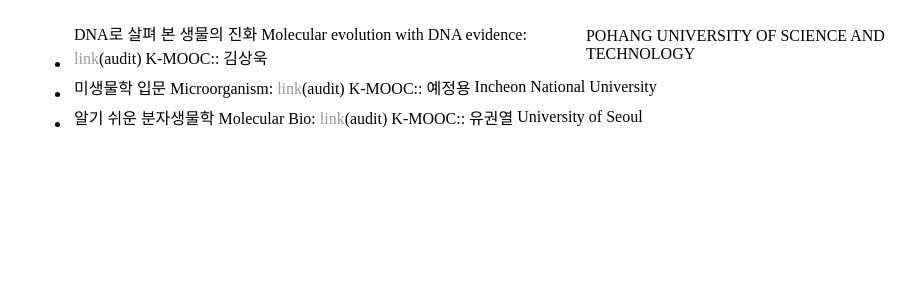
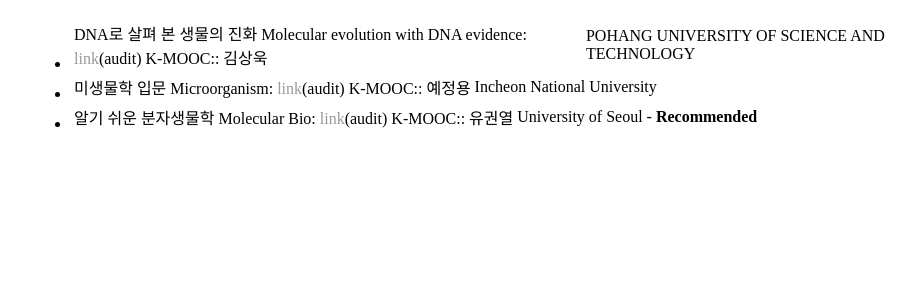
Before and after one commit to yjkweon24/yjkweon24.github.io, a Jekyll site: the page built from coursework/coursework.md, in a window 1280 px wide and 900 px high, scrolled down 465 px. Shown: the part 152-438 px from the top of the window, without its empty margins (161-1077 px from the left). Built offline with Jekyll 4.4.1, drawn with Linux system fonts in a browser that asks for light colours; our own code applies the rules of GitHub Pages for plain Markdown files.

Commit message:
Update coursework.md

```diff
--- a/coursework/coursework.md
+++ b/coursework/coursework.md
@@ -18,7 +18,7 @@
 
 * 미생물학 입문 Microorganism: [link](http://www.kmooc.kr/courses/course-v1:INU+INU002+2020_L2_4/course/)(audit) K-MOOC:: 예정용 | Incheon National University
 
-* 알기 쉬운 분자생물학 Molecular Bio: [link](http://www.kmooc.kr/courses/course-v1:UOSk+ACE_UOS07+2021_T1/course/)(audit) K-MOOC:: 유권열 | University of Seoul
+* 알기 쉬운 분자생물학 Molecular Bio: [link](http://www.kmooc.kr/courses/course-v1:UOSk+ACE_UOS07+2021_T1/course/)(audit) K-MOOC:: 유권열 | University of Seoul - **Recommended**
 
 <br>
 
```
